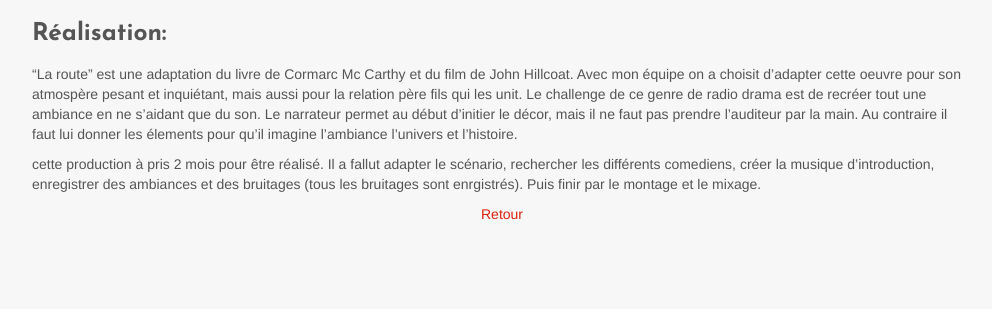
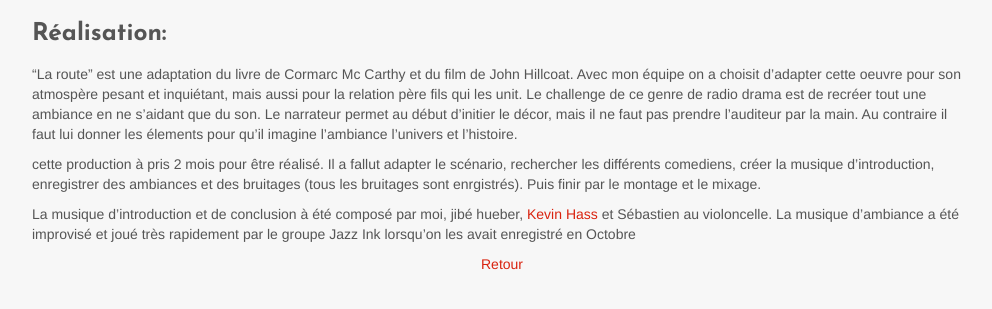
Before and after one commit to Baptisteq/baptisteq.github.com, a Jekyll site: the page built from la_route.md, in a window 1280 px wide, cut to the strip 821-1135 px from the top of the page. Shown: the top 309 px of the strip, without its empty margins (138-1130 px from the left). Built offline with Jekyll 4.4.1, drawn with Linux system fonts in a browser that asks for light colours; before the commit the page ends 1085 px from its top, so only the background shows below that.

Commit message:
Update la_route.md

```diff
--- a/la_route.md
+++ b/la_route.md
@@ -22,3 +22,5 @@ pour qu'il imagine l'ambiance l'univers et l'histoire.
 
 cette production à pris 2 mois pour être réalisé. Il a fallut adapter le scénario, rechercher les différents comediens, créer la musique d'introduction, enregistrer des ambiances et des bruitages (tous les bruitages sont enrgistrés).
 Puis finir par le montage et le mixage.
+
+La musique d'introduction et de conclusion à été composé par moi, jibé hueber, [Kevin Hass](http://kevinhaas.eu/) et Sébastien au violoncelle. La musique d'ambiance a été improvisé et joué très rapidement par le groupe Jazz Ink lorsqu'on les avait enregistré en Octobre
```
